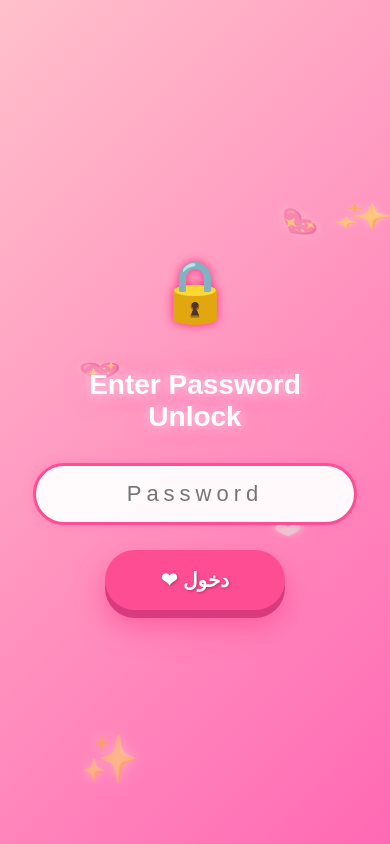
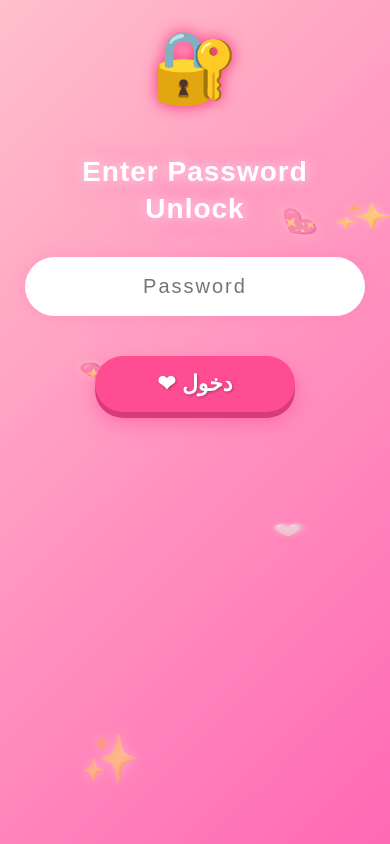
Before and after one commit to morA804/Amr-habiba, a plain HTML site: page index.html in a window 390 px wide. Drawn offline with Linux system fonts and the light colour scheme.

Commit message:
Enhance mobile styles and layout adjustments
Updated styles for mobile-friendliness and adjusted layout for lock screen and memory cards.

```diff
--- a/index.html
+++ b/index.html
@@ -13,19 +13,15 @@
             font-family: 'Cairo', sans-serif;
             margin: 0;
             padding: 0;
-            /* تغيير بسيط في gradient لجعلها mobile-friendly */
             background: linear-gradient(135deg, #ffc0cb 0%, #ff69b4 100%);
             display: flex;
             justify-content: center;
-            /* تم تغيير من flex-start إلى center لضمان توسيط المحتوى رأسيًا وأفقيًا في شاشات الجوال */
+            /* توسيط رأسي للمحتوى في شاشة القفل */
             align-items: center;
             min-height: 100vh;
             overflow-x: hidden;
             color: #333;
             perspective: 1000px;
-            /* إضافة لضمان التمرير على الجوال إذا لزم الأمر */
-            padding-top: 20px;
-            padding-bottom: 20px;
             box-sizing: border-box;
         }
 
@@ -33,7 +29,7 @@
         .scene {
             width: 100%;
             max-width: 450px; /* الحجم الأمثل للجوال */
-            padding: 0 15px; /* تقليل padding الأفقي قليلاً */
+            padding: 0 15px;
             box-sizing: border-box;
             text-align: center;
             position: relative;
@@ -78,12 +74,9 @@
         /* الشاشات */
         .screen {
             display: none;
-            /* تم تقليل الـ padding-top قليلاً ليتناسب مع الجوال */
             padding-top: 30px;
             animation: slideInFromTop 0.8s cubic-bezier(0.68, -0.55, 0.27, 1.55);
             opacity: 0;
-            /* إزالة الـ min-height للسماح للمحتوى بتحديد ارتفاع الشاشة */
-            /* min-height: 80vh; */
         }
         .screen.active {
             display: block;
@@ -102,6 +95,125 @@
             font-weight: 900;
         }
 
+        /* ------------------------------------------- */
+        /* أنماط شاشة القفل لتطابق الصورة المرفقة */
+        /* ------------------------------------------- */
+        .lock-screen {
+            /* إزالة الـ padding-top العالي للسماح بالتوسيط الرأسي بالـ body */
+            padding-top: 0;
+            padding-bottom: 0;
+            /* يجب أن يكون ارتفاع الشاشة القفل مساويًا لارتفاع الـ viewport */
+            min-height: 100vh;
+            display: flex;
+            flex-direction: column;
+            justify-content: center;
+            align-items: center;
+            width: 100%;
+        }
+
+        /* أيقونة القفل - تم تكبيرها وجعلها في المنتصف */
+        .lock-screen .lock-icon {
+            font-size: 70px; /* أكبر ليطابق الصورة */
+            color: #fff;
+            text-shadow: 0 0 15px #f72c7b;
+            margin-bottom: 10px;
+        }
+
+        /* نص "Enter Password Unlock" */
+        .lock-screen h2 {
+            margin-bottom: 30px;
+            font-size: 28px;
+            font-weight: 700;
+            color: white;
+            text-shadow: 0 0 15px rgba(255, 255, 255, 0.8), 0 0 25px rgba(255, 105, 180, 0.9);
+            letter-spacing: 1px;
+            line-height: 1.3;
+        }
+
+        /* حقل الإدخال */
+        .lock-screen .password-input {
+            width: 90%;
+            max-width: 300px; /* لتقريبها من حجم الشاشة في الصورة */
+            padding: 18px 20px;
+            margin-bottom: 40px; /* مسافة أكبر قبل الزر */
+            border: none; /* إزالة الحدود */
+            border-radius: 50px;
+            text-align: center;
+            font-size: 20px;
+            letter-spacing: 2px;
+            color: #333;
+            outline: none;
+            background: white; /* خلفية بيضاء صلبة */
+            box-shadow: 0 0 15px rgba(255, 105, 180, 0.3); /* ظل خفيف حول الحقل */
+            transition: all 0.3s;
+        }
+        .lock-screen .password-input:focus {
+            box-shadow: 0 0 20px rgba(255, 105, 180, 1);
+        }
+
+        /* زر الدخول */
+        .button {
+            display: inline-block;
+            /* تقليل الـ padding ليناسب شكل الزر في الصورة */
+            padding: 15px 60px;
+            background-color: #ff4d94;
+            color: white;
+            border: none;
+            border-radius: 40px;
+            font-size: 22px;
+            cursor: pointer;
+            transition: all 0.1s ease;
+            /* ظل الزر ليطابق الصورة المرفقة */
+            box-shadow: 0 6px #d93a7d, 0 10px 20px rgba(255, 77, 148, 0.6);
+            font-weight: 700;
+            text-shadow: 1px 1px 3px rgba(0, 0, 0, 0.3);
+            min-width: 200px;
+        }
+        .button:active {
+            box-shadow: 0 2px #d93a7d, 0 5px 15px rgba(255, 77, 148, 0.5);
+            transform: translateY(4px);
+        }
+        .start-journey-button {
+            /* إعادة الأنماط الأصلية للأزرار الداخلية */
+            padding: 18px 40px;
+            min-width: 180px;
+        }
+
+        #error-message {
+            color: #ffc0cb;
+            margin-top: 15px;
+            font-weight: bold;
+            text-shadow: 0 0 5px red;
+            display: none;
+            animation: shake 0.5s;
+        }
+        @keyframes shake {
+            0%, 100% { transform: translateX(0); }
+            20%, 60% { transform: translateX(-10px); }
+            40%, 80% { transform: translateX(10px); }
+        }
+        /* ------------------------------------------- */
+        /* نهاية أنماط شاشة القفل المحدثة */
+        /* ------------------------------------------- */
+
+        /* أنماط شاشة الترحيب */
+        .welcome-screen {
+            padding-top: 50px;
+            padding-bottom: 50px;
+        }
+        .welcome-screen h1 { margin-bottom: 25px; font-size: 38px; }
+        .welcome-screen p {
+            color: #555;
+            line-height: 2;
+            font-size: 17px;
+            font-weight: 500;
+        }
+        .welcome-screen .next-step-text {
+            font-weight: bold;
+            color: #f72c7b;
+            margin-top: 20px;
+        }
+
         /* كرت الذاكرة */
         .memory-card {
             background: linear-gradient(135deg, rgba(255, 255, 255, 0.2) 0%, rgba(255, 255, 255, 0.05) 100%);
@@ -117,30 +229,7 @@
             opacity: 0;
             transform: translateY(50px);
             position: relative;
-            /* ارتفاع ثابت لتوحيد الحجم في الجوال */
             height: 280px;
-        }
-
-        .memory-card::before {
-            content: "💖";
-            position: absolute;
-            top: 12px;
-            left: 12px;
-            font-size: 20px;
-            opacity: 0.2;
-            animation: pulse 4s infinite alternate;
-            z-index: 2;
-        }
-
-        .memory-card::after {
-            content: "✨";
-            position: absolute;
-            bottom: 12px;
-            right: 12px;
-            font-size: 18px;
-            opacity: 0.15;
-            animation: pulse 5s infinite alternate-reverse;
-            z-index: 2;
         }
 
         .memory-card:hover {
@@ -177,90 +266,8 @@
             backdrop-filter: blur(4px);
         }
 
-        /* أنماط شاشة القفل */
-        .lock-screen {
-            /* تعديل لارتفاع مناسب لشاشة الجوال */
-            padding-top: 10vh;
-            padding-bottom: 10vh;
-        }
-        .lock-screen h2 { margin-bottom: 30px; font-size: 28px; }
-        .lock-screen .password-input {
-            width: 80%;
-            max-width: 300px; /* تحديد عرض أقصى لضمان الشكل الجيد */
-            padding: 15px;
-            margin-bottom: 25px;
-            border: 3px solid #ff4d94;
-            border-radius: 50px;
-            text-align: center;
-            font-size: 22px;
-            letter-spacing: 5px;
-            color: #333;
-            outline: none;
-            background: rgba(255, 255, 255, 0.95);
-            box-shadow: 0 0 10px rgba(255, 105, 180, 0.5);
-            transition: all 0.3s;
-        }
-        .lock-screen .password-input:focus {
-            border-color: #f72c7b;
-            box-shadow: 0 0 20px rgba(255, 105, 180, 1);
-        }
-        .lock-screen .lock-icon { font-size: 60px; color: #fff; text-shadow: 0 0 10px #f72c7b; }
-
-        /* نمط الأزرار */
-        .button {
-            display: inline-block;
-            padding: 18px 40px;
-            background-color: #ff4d94;
-            color: white;
-            border: none;
-            border-radius: 40px;
-            font-size: 20px;
-            cursor: pointer;
-            transition: all 0.1s ease;
-            box-shadow: 0 8px #d93a7d, 0 15px 30px rgba(255, 77, 148, 0.8);
-            font-weight: 700;
-            text-shadow: 1px 1px 3px rgba(0, 0, 0, 0.3);
-            min-width: 180px;
-        }
-        .button:active {
-            box-shadow: 0 3px #d93a7d, 0 5px 15px rgba(255, 77, 148, 0.7);
-            transform: translateY(5px);
-        }
-        .start-journey-button {
-            font-family: 'Arial', sans-serif;
-            letter-spacing: 1px;
-        }
-
-        #error-message {
-            color: #ffc0cb;
-            margin-top: 15px;
-            font-weight: bold;
-            text-shadow: 0 0 5px red;
-            display: none;
-            animation: shake 0.5s;
-        }
-        @keyframes shake {
-            0%, 100% { transform: translateX(0); }
-            20%, 60% { transform: translateX(-10px); }
-            40%, 80% { transform: translateX(10px); }
-        }
-
-        /* أنماط شاشة الترحيب */
-        .welcome-screen h1 { margin-bottom: 25px; font-size: 38px; }
-        .welcome-screen p {
-            color: #555;
-            line-height: 2;
-            font-size: 17px;
-            font-weight: 500;
-        }
-        .welcome-screen .next-step-text {
-            font-weight: bold;
-            color: #f72c7b;
-            margin-top: 20px;
-        }
-
         /* أنماط شاشة الذكريات */
-        .memories-screen { padding-top: 30px; }
+        .memories-screen { padding-top: 30px; padding-bottom: 50px; }
         .memories-screen h1 { margin-bottom: 30px; font-size: 40px; }
 
         .secret-message-text {
@@ -272,6 +279,7 @@
         }
 
         /* أنماط الشاشة النهائية */
+        .final-screen { padding-top: 50px; padding-bottom: 50px; }
         .final-screen h1 { font-size: 45px; margin-bottom: 5px; }
         .final-screen .sub-title {
             color: #fff;
@@ -336,7 +344,7 @@
 
 <div class="scene">
     <div id="lock-screen" class="screen active lock-screen">
-        <span class="lock-icon">🔒</span>
+        <span class="lock-icon" style="color: #ffc0cb;">🔐</span>
         <h2 style="font-family: Arial, sans-serif;">Enter Password<br>Unlock</h2>
         <input type="password" id="password-input" class="password-input" placeholder="Password" maxlength="6">
         <button class="button" onclick="checkPassword()">دخول ❤</button>
@@ -365,7 +373,7 @@
 
         <div class="memory-card" style="animation-delay: 0.1s;">
             <img src="https://i.postimg.cc/WpdTJFC5/maxresdefault.jpg" alt="Memory 1">
-            <p class="caption">الاغنيه اللي بنحبها 💖</p>
+            <p class="caption">الأغنية اللي بنحبها 💖</p>
         </div>
 
         <div class="memory-card" style="animation-delay: 0.2s;">
@@ -399,7 +407,7 @@
         </div>
 
         <div class="secret-message-text">✨ في حاجه مهمه عايز اقولهالك ✨</div>
-        <button class="button" onclick="showFinalScreen()">💗 دوسي هنا يروحي 💗</button>
+        <button class="button start-journey-button" onclick="showFinalScreen()">💗 دوسي هنا يروحي 💗</button>
         <div style="height: 50px;"></div>
     </div>
 
@@ -427,7 +435,6 @@
 
     function tryPlayMusic() {
         if (!musicPlayed) {
-            // استخدام التفاعل المباشر للتشغيل التلقائي
             music.play().then(() => {
                 musicPlayed = true;
             }).catch(e => {
@@ -445,8 +452,15 @@
         screens.forEach(screen => screen.classList.remove('active'));
         const target = document.getElementById(screenId);
         target.classList.add('active');
-        // تأكد من الانتقال لأعلى الصفحة على الجوال
-        window.scrollTo({ top: 0, behavior: 'smooth' });
+
+        // إعادة التوسيط الرأسي للجسم إذا كانت الشاشة ليست شاشة القفل
+        if (screenId !== 'lock-screen') {
+            document.body.style.alignItems = 'flex-start';
+            window.scrollTo({ top: 0, behavior: 'smooth' });
+        } else {
+            document.body.style.alignItems = 'center';
+        }
+
 
         if (screenId === 'memories-screen') {
             document.querySelectorAll('.memory-card').forEach((card, i) => {
```
